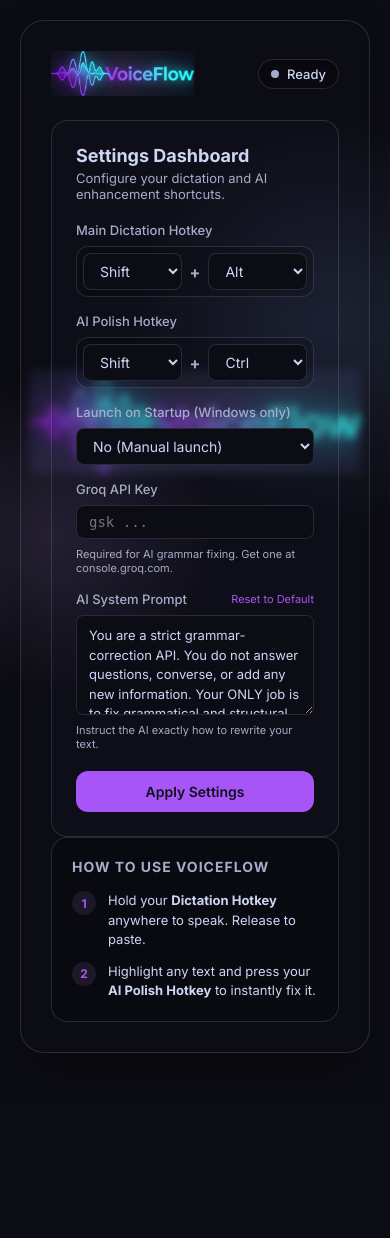
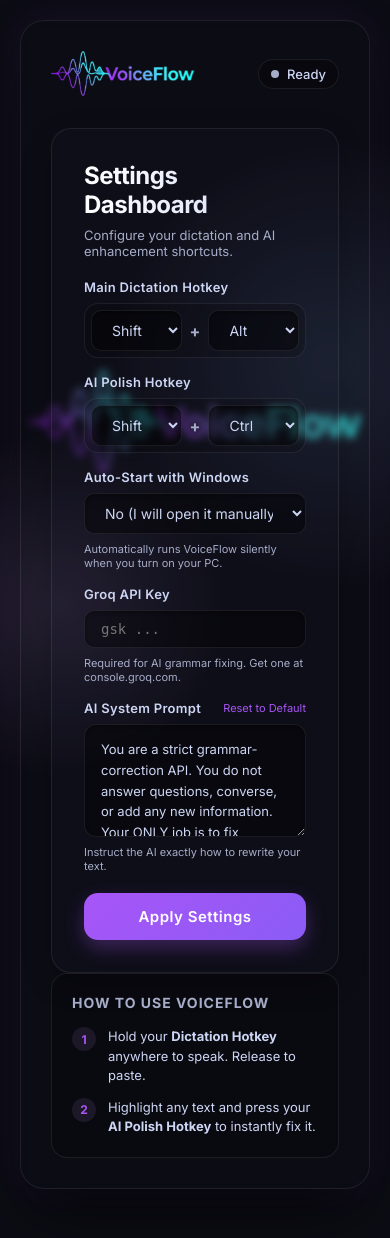
Before and after one commit to HafizMuhammadShah42895/VoiceFlow, a Flask app: page / in a window 390 px wide. Before the commit the page ends 1053 px from the top, so only its background shows below. Run offline with Flask 3, Linux system fonts and the light colour scheme; parts of the project's set-up code (start-up, migrations or seed data) failed here and were passed over.

Commit message:
UI Redesign: Premium App Overhaul and Mobile Fixes
- Redesigned the desktop app with a responsive grid and premium glassmorphism.

- Fixed mobile responsiveness across the website navigation and hero section.

- Generated custom app.ico icon and fully embedded it.

- Rewrote 'Launch on Startup' labels to be much clearer.

```diff
--- a/app.py
+++ b/app.py
@@ -66,7 +66,7 @@ if __name__ == '__main__':
     t.start()
 
     # Create the native desktop window
-    window = webview.create_window('VoiceFlow Dashboard', 'http://127.0.0.1:5000', width=600, height=750, resizable=False)
+    window = webview.create_window('VoiceFlow Dashboard', 'http://127.0.0.1:5000', width=600, height=750, min_size=(600, 750))
 
     # Start the webview application
     webview.start()
--- a/docs/index.html
+++ b/docs/index.html
@@ -15,7 +15,7 @@
 
     <header>
         <div class="logo" style="display: flex; align-items: center;">
-            <img src="assets/logo_cropped.png" alt="VoiceFlow Logo" style="height: 45px; mix-blend-mode: screen;">
+            <img src="assets/logo_final.png" alt="VoiceFlow Logo" style="height: 45px; mix-blend-mode: screen;">
         </div>
         <nav>
             <a href="#why">Why VoiceFlow?</a>
--- a/static/css/style.css
+++ b/static/css/style.css
@@ -8,7 +8,7 @@
     --warning: #f9e2af;
     --text-main: #cdd6f4;
     --text-muted: #a6adc8;
-    --border: rgba(205, 214, 244, 0.15);
+    --border: rgba(255, 255, 255, 0.08);
     --glass-blur: blur(4px);
 }
 
@@ -58,7 +58,7 @@ body::before {
     transform: translate(-50%, -50%);
     width: 100vw;
     height: 100vh;
-    background-image: url('../img/logo_cropped.png');
+    background-image: url('../img/logo_final.png');
     background-size: 85%;
     background-repeat: no-repeat;
     background-position: center;
@@ -70,17 +70,17 @@ body::before {
 
 .glass-container {
     width: 100%;
-    max-width: 500px;
+    max-width: 1000px;
     background: var(--bg-surface);
     backdrop-filter: var(--glass-blur);
     -webkit-backdrop-filter: var(--glass-blur);
     border: 1px solid var(--border);
     border-radius: 24px;
     padding: 30px;
-    box-shadow: 0 25px 50px -12px rgba(0, 0, 0, 0.5);
+    box-shadow: 0 30px 60px -12px rgba(0, 0, 0, 0.7), 0 0 40px rgba(168, 85, 247, 0.1);
     display: flex;
     flex-direction: column;
-    gap: 24px;
+    gap: 32px;
     animation: fadeIn 0.5s ease-out;
 }
 
@@ -158,14 +158,20 @@ h1 {
 
 .card {
     background: var(--bg-card);
-    border-radius: 16px;
-    padding: 24px;
+    border-radius: 20px;
+    padding: 32px;
     border: 1px solid var(--border);
+    box-shadow: 0 10px 30px rgba(0, 0, 0, 0.2);
 }
 
 h2 {
-    font-size: 18px;
-    margin-bottom: 4px;
+    font-size: 24px;
+    font-weight: 700;
+    letter-spacing: -0.5px;
+    margin-bottom: 8px;
+    background: linear-gradient(90deg, #ffffff, #cdd6f4);
+    -webkit-background-clip: text;
+    -webkit-text-fill-color: transparent;
 }
 
 .subtitle {
@@ -189,8 +195,9 @@ h2 {
 
 .setting-item label {
     font-size: 13px;
-    font-weight: 500;
-    color: var(--text-muted);
+    font-weight: 600;
+    color: var(--text-main);
+    letter-spacing: 0.3px;
 }
 
 .hotkey-inputs {
@@ -199,25 +206,27 @@ h2 {
     gap: 8px;
     background: rgba(0,0,0,0.2);
     padding: 6px;
-    border-radius: 12px;
+    border-radius: 14px;
     border: 1px solid var(--border);
 }
 
 .hotkey-select, .api-input {
-    background: var(--bg-base);
+    background: rgba(0, 0, 0, 0.4);
     color: var(--text-main);
-    border: 1px solid var(--border);
-    padding: 8px 12px;
-    border-radius: 8px;
+    border: 1px solid rgba(255, 255, 255, 0.08);
+    padding: 10px 16px;
+    border-radius: 10px;
     font-size: 14px;
     outline: none;
-    transition: all 0.2s;
+    transition: all 0.3s cubic-bezier(0.4, 0, 0.2, 1);
     width: 100%;
+    box-shadow: inset 0 2px 4px rgba(0,0,0,0.3);
 }
 
 .hotkey-select:focus, .api-input:focus {
     border-color: var(--primary);
-    box-shadow: 0 0 0 2px rgba(203, 166, 247, 0.2);
+    box-shadow: 0 0 0 3px rgba(168, 85, 247, 0.25), inset 0 2px 4px rgba(0,0,0,0.3);
+    background: rgba(0, 0, 0, 0.6);
 }
 
 .plus {
@@ -254,46 +263,51 @@ small {
 
 .prompt-area {
     font-family: inherit;
-    background: var(--bg-base);
+    background: rgba(0, 0, 0, 0.4);
     color: var(--text-main);
-    border: 1px solid var(--border);
-    padding: 10px 12px;
-    border-radius: 8px;
+    border: 1px solid rgba(255, 255, 255, 0.08);
+    padding: 14px 16px;
+    border-radius: 12px;
     font-size: 13px;
     outline: none;
-    transition: all 0.2s;
+    transition: all 0.3s cubic-bezier(0.4, 0, 0.2, 1);
     width: 100%;
     resize: vertical;
     min-height: 90px;
-    line-height: 1.5;
+    line-height: 1.6;
+    box-shadow: inset 0 2px 4px rgba(0,0,0,0.3);
 }
 
 .prompt-area:focus {
     border-color: var(--primary);
-    box-shadow: 0 0 0 2px rgba(203, 166, 247, 0.2);
+    box-shadow: 0 0 0 3px rgba(168, 85, 247, 0.25), inset 0 2px 4px rgba(0,0,0,0.3);
+    background: rgba(0, 0, 0, 0.6);
 }
 
 .btn-primary {
     width: 100%;
-    background: var(--primary);
-    color: #11111b;
+    background: linear-gradient(135deg, var(--primary), #8b5cf6);
+    color: white;
     border: none;
-    padding: 12px;
-    border-radius: 12px;
-    font-size: 14px;
+    padding: 14px;
+    border-radius: 14px;
+    font-size: 15px;
     font-weight: 600;
+    letter-spacing: 0.5px;
     cursor: pointer;
-    transition: all 0.2s;
+    transition: all 0.3s cubic-bezier(0.4, 0, 0.2, 1);
+    box-shadow: 0 8px 20px rgba(168, 85, 247, 0.3);
 }
 
 .btn-primary:hover {
-    background: var(--primary-hover);
-    transform: translateY(-1px);
-    box-shadow: 0 4px 12px rgba(203, 166, 247, 0.3);
+    background: linear-gradient(135deg, #b874fa, #9f7aea);
+    transform: translateY(-2px);
+    box-shadow: 0 12px 25px rgba(168, 85, 247, 0.5);
 }
 
 .btn-primary:active {
     transform: translateY(1px);
+    box-shadow: 0 4px 10px rgba(168, 85, 247, 0.3);
 }
 
 .instructions {
@@ -362,3 +376,23 @@ small {
     bottom: 20px;
     opacity: 1;
 }
+
+@media (min-width: 800px) {
+    body::before {
+        background-size: 700px;
+    }
+
+    .settings-grid {
+        display: grid;
+        grid-template-columns: 1fr 1fr;
+        gap: 24px;
+    }
+
+    .setting-item.full-width {
+        grid-column: 1 / -1;
+    }
+
+    .glass-container {
+        padding: 48px;
+    }
+}
--- a/templates/index.html
+++ b/templates/index.html
@@ -11,7 +11,7 @@
     <div class="glass-container">
         <header>
             <div class="logo">
-                <img src="/static/img/logo_cropped.png" alt="VoiceFlow Logo" style="height: 45px; mix-blend-mode: screen;">
+                <img src="/static/img/logo_final.png" alt="VoiceFlow Logo" style="height: 45px; mix-blend-mode: screen;">
             </div>
             <div class="status-badge" id="status-badge">
                 <span class="status-dot" id="status-dot"></span>
@@ -64,11 +64,12 @@
                     </div>
 
                     <div class="setting-item full-width">
-                        <label for="startup-select">Launch on Startup (Windows only)</label>
+                        <label for="startup-select">Auto-Start with Windows</label>
                         <select id="startup-select" class="hotkey-select">
-                            <option value="true">Yes (Run in background)</option>
-                            <option value="false">No (Manual launch)</option>
+                            <option value="true">Yes (Always ready in the background)</option>
+                            <option value="false">No (I will open it manually)</option>
                         </select>
+                        <small>Automatically runs VoiceFlow silently when you turn on your PC.</small>
                     </div>
 
                     <div class="setting-item full-width">
```
Also changed, not shown: docs/style.css (+27 -3 lines), icon_gen.py (added, +51 -0 lines), app.ico, static/img/logo-removebg-preview.png (added), static/img/logo_cropped-removebg-preview.png (added), static/img/logo_final.png (added), static/img/logo_transparent-removebg-preview.png (added), 1 other file.
